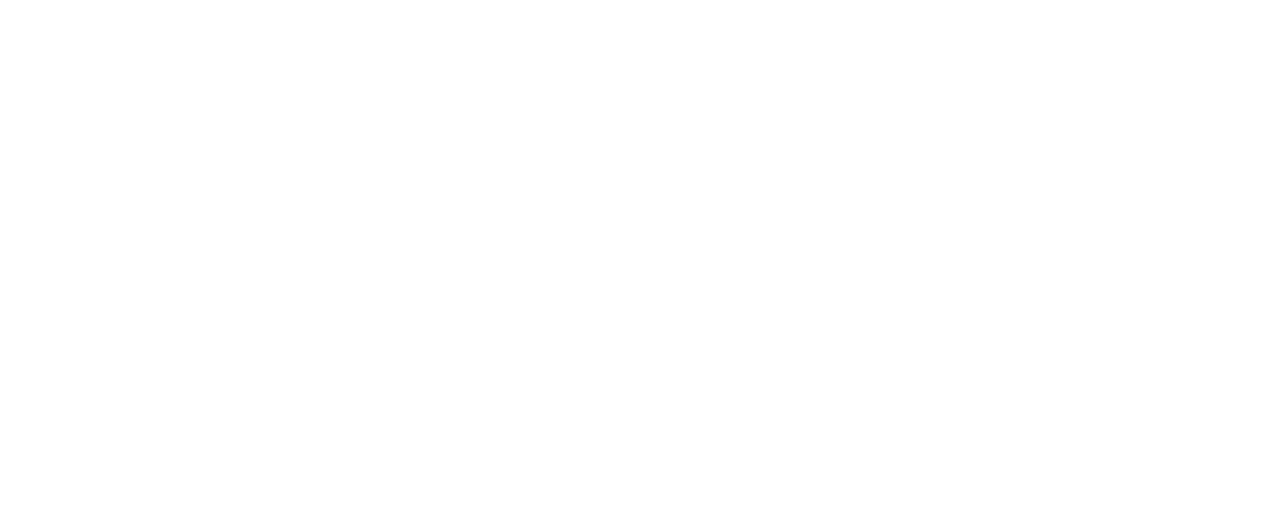
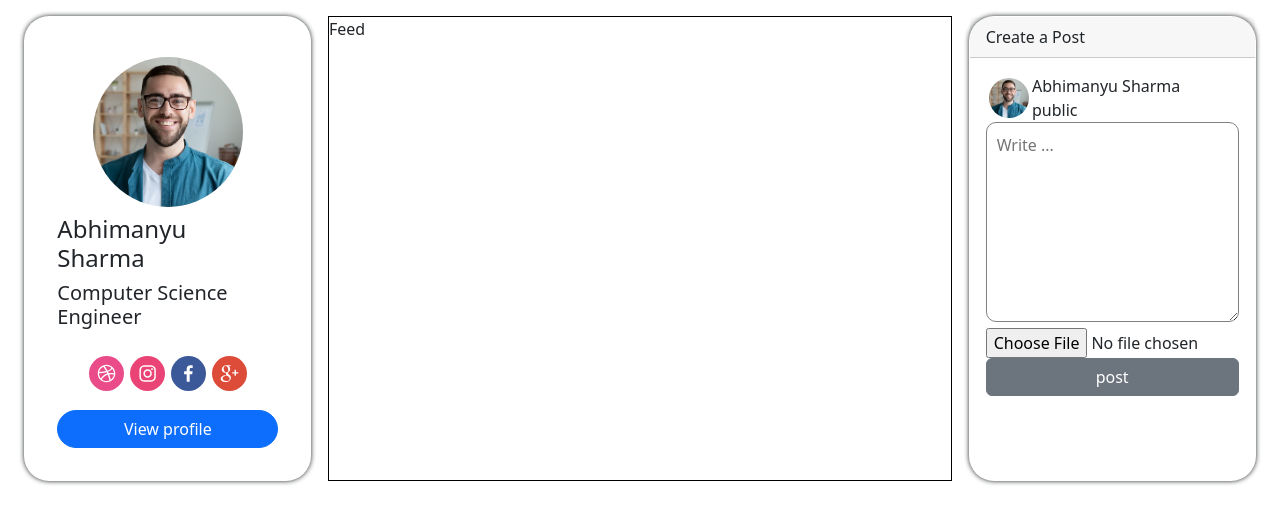
Before and after one commit to tejasvee-appsdeployer/linkedin-clone, a React (Create React App) app in the folder linkedin/: page /home in a window 1280 px wide. Before the commit this address had no page. Shown: the top 524 px of the page. Built offline with nearby package versions, Linux system fonts and the light colour scheme.

Commit message:
conflict resolved

```diff
--- a/linkedin/package.json
+++ b/linkedin/package.json
@@ -7,10 +7,12 @@
     "@testing-library/react": "^13.4.0",
     "@testing-library/user-event": "^13.5.0",
     "firebase": "^9.0.0",
+    "node-sass": "^7.0.3",
     "react": "^18.2.0",
     "react-dom": "^18.2.0",
     "react-router-dom": "^6.5.0",
     "react-scripts": "5.0.1",
+    "react-social-icons": "^5.15.0",
     "react-toastify": "^9.1.1",
     "uuid": "^9.0.0",
     "web-vitals": "^2.1.4"
--- a/linkedin/src/App.js
+++ b/linkedin/src/App.js
@@ -7,6 +7,7 @@
 import Feed from './components/Feed';
 import Protected from './Protected';
 import BlogPost from './components/BlogPost';
+import Home from './components/Home/Home'
 
 function App() {
   return (
@@ -15,6 +16,7 @@
         <ToastContainer position='top-center' />
         <Routes>
           <Route path='/' element={<Protected Component={Feed} />} />
+          <Route path='/home' element={<Home/>}/>
           <Route path='/signin' element={<SignIn />} />
           <Route path='/signup' element={<SignUp />} />
           <Route path='/blogpost' element={<BlogPost />} />
--- /dev/null
+++ b/linkedin/src/components/Home/Common.scss
@@ -0,0 +1,3 @@
+$mobile:425px;
+$tablet:769px;
+$desktop:1440px;
--- /dev/null
+++ b/linkedin/src/components/Home/CreatePost.jsx
@@ -0,0 +1,34 @@
+import React from "react";
+import "./CreatePost.scss";
+import profile from "../../Images/profile.jpg";
+
+const CreatePost = () => {
+  return (
+    <div className="createpost-wrap">
+      <div className="card">
+        <div className="card-header">Create a Post</div>
+        <div className="card-body">
+          <div className="card-user-info">
+
+            <div className="user-img-wrap">
+              <img src={profile} alt="user-profile" />
+            </div>
+            <div className="name-post-visibility">
+              <span>Abhimanyu Sharma</span>
+              <span>public</span>
+            </div>
+
+          </div>
+
+          <div className="post-input-wrap">
+            <textarea className="post-text" placeholder="Write ..."></textarea>
+            <input type="file" name="file" id="file-upload" />
+            <button id='post-btn' className="btn btn-secondary">post</button>
+          </div>
+        </div>
+      </div>
+    </div>
+  );
+};
+
+export default CreatePost;
--- /dev/null
+++ b/linkedin/src/components/Home/CreatePost.scss
@@ -0,0 +1,77 @@
+@import "./Common.scss";
+
+.createpost-wrap {
+  width: 23%;
+  border: 0.5px solid transparent;
+  box-sizing: border-box;
+  box-shadow: 0px 0px 5px;
+  border-radius: 25px;
+
+  .card {
+    border-radius: 25px;
+    border: none;
+  }
+  .card-body {
+    .card-user-info {
+      width: max-content;
+      display: flex;
+      align-items: center;
+      justify-content: flex-start;
+
+      .user-img-wrap {
+        margin: 0.2rem;
+        img {
+          width: 2.5rem;
+          height: 2.5rem;
+          object-fit: cover;
+          border: none;
+          border-radius: 100px;
+        }
+      }
+      .name-post-visibility {
+        display: flex;
+        flex-direction: column;
+        justify-content: center;
+        align-items: flex-start;
+      }
+    }
+
+    .post-input-wrap {
+      background: transparent;
+      textarea{
+        width: 100%;
+        height: 200px;
+        border: 0.1px solid gray;
+        border-radius: 10px;
+        padding: 10px;
+      }
+      input[type=file]{
+        border:none;
+      }
+      #post-btn{
+        width:100%;
+      }
+
+    }
+  }
+}
+
+// Mobile view
+@media (min-width: 0px) and (max-width: $mobile) {
+  .createpost-wrap {
+    display: none;
+  }
+}
+
+// tablet view
+@media (min-width: $mobile) and (max-width:$tablet) {
+  .createpost-wrap {
+    display: none;
+  }
+}
+// desktop view
+@media (min-width: $tablet) and (max-width: $desktop) {
+  .createpost-wrap {
+    display: block;
+  }
+}
--- /dev/null
+++ b/linkedin/src/components/Home/Feed.jsx
@@ -0,0 +1,10 @@
+import React from 'react'
+import './Feed.scss'
+
+const Feed = () => {
+  return (
+    <div className='feed-wrap'>Feed</div>
+  )
+}
+
+export default Feed
--- /dev/null
+++ b/linkedin/src/components/Home/Feed.scss
@@ -0,0 +1,4 @@
+.feed-wrap{
+    width: 50%;
+    border: 0.5px solid black;
+}
--- /dev/null
+++ b/linkedin/src/components/Home/Home.jsx
@@ -0,0 +1,19 @@
+import React from 'react'
+import CreatePost from './CreatePost'
+import Feed from './Feed'
+import ProfileCard from './ProfileCard'
+import './Home.scss'
+
+const Home = () => {
+  return (
+    <>
+    <div className="home-wrapper">
+        <ProfileCard/>
+        <Feed/>
+        <CreatePost/>
+    </div>
+    </>
+  )
+}
+
+export default Home
--- /dev/null
+++ b/linkedin/src/components/Home/Home.scss
@@ -0,0 +1,6 @@
+.home-wrapper{
+    display: flex;
+    justify-content: space-around;
+    margin: 1rem;
+
+}
--- /dev/null
+++ b/linkedin/src/components/Home/ProfileCard.jsx
@@ -0,0 +1,30 @@
+import React from "react";
+import profile from '../../Images/profile.jpg'
+import './ProfileCard.scss';
+import { SocialIcon } from 'react-social-icons';
+
+
+const ProfileCard = () => {
+  return (
+    <>
+      <div className="card-wrap" >
+        <div className="img-wrap">
+          <img src={profile} className="" alt="profile" />
+        </div>
+        <div className="card-body">
+            <h4>Abhimanyu Sharma</h4>
+            <h5 style={{fontWeight:'200'}}>Computer Science Engineer</h5>
+            <div className="social">
+                <SocialIcon style={{height:'35px',width:'35px'}}  className="social-icon" network="dribbble"/>
+                <SocialIcon style={{height:'35px',width:'35px'}}  className="social-icon" network="instagram"/>
+                <SocialIcon style={{height:'35px',width:'35px'}}  className="social-icon" network="facebook"/>
+                <SocialIcon style={{height:'35px',width:'35px'}}  className="social-icon" network="google"/>
+            </div>
+            <button className="btn btn-primary" style={{borderRadius:'100px' ,width:'100%'}}>View profile</button>
+        </div>
+      </div>
+    </>
+  );
+};
+
+export default ProfileCard;
--- /dev/null
+++ b/linkedin/src/components/Home/ProfileCard.scss
@@ -0,0 +1,118 @@
+@import './Common.scss' ;
+
+.card-wrap{
+    display: flex;
+    flex-direction: column;
+    justify-content: center;
+    align-items: center;
+    border: 0.5px solid transparent;
+    box-sizing: border-box;
+    box-shadow: 0px 0px 5px;
+    border-radius: 25px;
+    width: 23%;
+    padding: 2rem;
+
+    .img-wrap{
+        // border: 0.2px solid black;
+        border-radius: 100px;
+        margin: 0.5rem 0rem;
+        display: flex;
+        justify-content: center;
+
+        img{
+            width: 150px;
+            height: 150px;
+            object-fit:cover;
+            border: none;
+            border-radius: 100px;
+        }
+    }
+
+    .card-body{
+        width: fit-content;
+        display: flex;
+        flex-direction: column;
+        justify-content: center;
+        align-items: center;
+
+        .social{
+            margin: 1rem 0rem;
+            display: flex;
+            justify-content: center;
+            align-items: center;
+
+            & > .social-icon{
+                margin: 3px;
+
+
+            }
+        }
+    }
+
+}
+// Mobile view
+@media (min-width: 0px) and (max-width:$mobile) {
+    .card-wrap{
+        display: none;
+    }
+}
+
+// tablet view
+@media (min-width: $mobile) and (max-width: $tablet) {
+
+    .card-wrap{
+        display: flex;
+        flex-direction: column;
+        justify-content: center;
+        align-items: center;
+        border: 0.5px solid transparent;
+        box-sizing: border-box;
+        box-shadow: 0px 0px 5px;
+        border-radius: 25px;
+        width: 30%;
+        .card-body{
+            h4{
+                font-size: medium;
+            }
+            h5{
+                font-size: x-small;
+            }
+        }
+
+        .img-wrap{
+
+
+            img{
+                width: 100px;
+                height: 100px;
+                object-fit:cover;
+                border: none;
+                border-radius: 100px;
+            }
+        }
+
+        .card-body{
+            width: fit-content;
+            display: flex;
+            flex-direction: column;
+            justify-content: center;
+            align-items: center;
+
+            .social{
+                margin: 1rem 0rem;
+
+                & > .social-icon{
+                    margin: 3px;
+
+                }
+            }
+        }
+
+    }
+}
+// desktop view
+@media (min-width: $tablet) and (max-width:$desktop) {
+    .card-wrap{
+        display: block;
+    }
+}
```
Also changed, not shown: linkedin/src/Images/profile.jpg (added), linkedin/src/components/Home/SinglePost.jsx (added), 1 other file (tests, documents, lock files or other folders).
